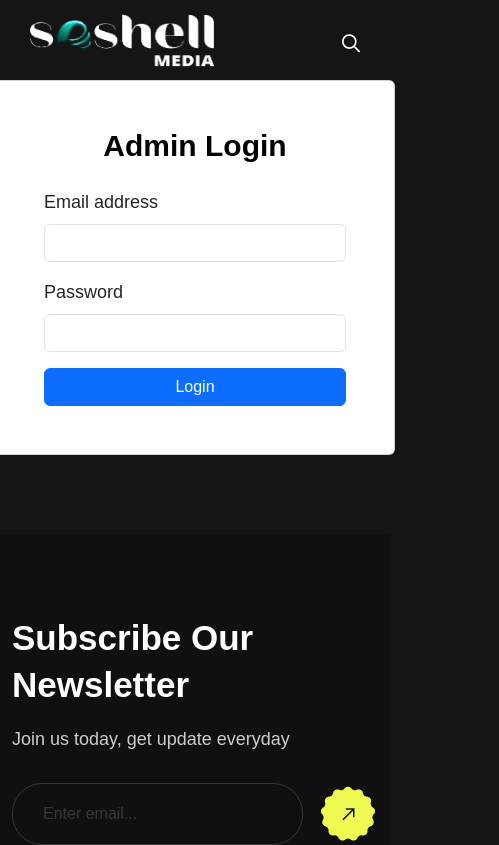
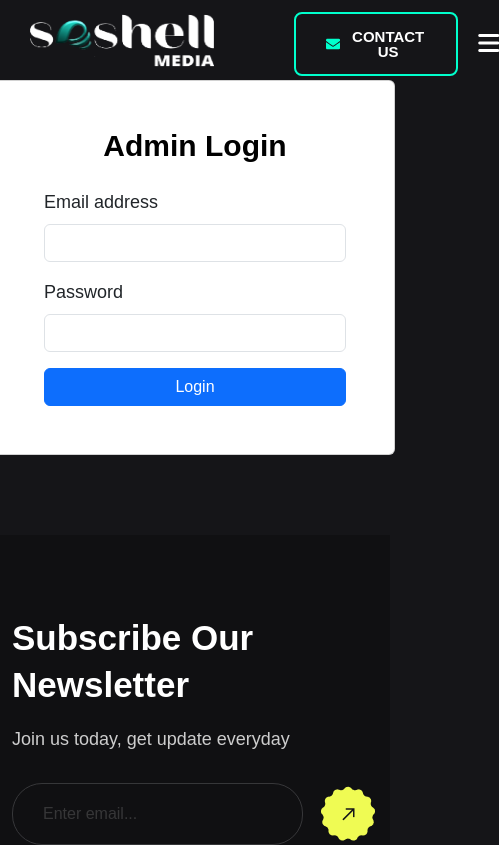
Before and after one commit to sajalshh/soshellMedia, a React (Vite) app in the folder frontend/: page /login in a window 390 px wide. Shown: the top 845 px of the page, 499 px wide, since content can reach past the window. Built offline with nearby package versions, Linux system fonts and the light colour scheme; no server answers; a web font is replaced by a local one.

Commit message:
navbar and cleanups

```diff
--- a/frontend/src/components/Footer.jsx
+++ b/frontend/src/components/Footer.jsx
@@ -86,7 +86,7 @@ export default function Footer() {
               className="col-xl-3 col-lg-4 col-md-6 ps-lg-3 wow fadeInUp"
               data-wow-delay=".8s"
             >
-              <div className="single-footer-widget">
+              {/* <div className="single-footer-widget">
                 <div className="widget-head">
                   <h3>Instagram</h3>
                 </div>
@@ -124,7 +124,7 @@ export default function Footer() {
                     </div>
                   </div>
                 </div>
-              </div>
+              </div> */}
             </div>
           </div>
         </div>
@@ -135,7 +135,7 @@ export default function Footer() {
             <div className="logo-img wow fadeInUp" data-wow-delay=".3s">
               <a href="index.html">
                 <img
-                  src="/assets/img/logo/header.png"
+                  src="/assets/img/logo/logo.png"
                   alt="header"
                   style={{ width: "164px", height: "62px" }}
                 />
--- a/frontend/src/components/Header.jsx
+++ b/frontend/src/components/Header.jsx
@@ -1,25 +1,36 @@
 import React, { useState, useEffect } from "react";
 import { Link } from "react-router-dom";
+import { FaEnvelope } from "react-icons/fa";
 
-// A reusable component for the navigation links
-// This prevents repeating code and makes updates easier
-const NavLinks = () => (
+// 1. Updated NavLinks to accept a 'closeMenu' function
+const NavLinks = ({ closeMenu }) => (
   <nav id="mobile-menu">
     <ul>
+      {/* 2. Added onClick={closeMenu} to every link */}
       <li>
-        <Link to="/">Home</Link>
+        <Link to="/" onClick={closeMenu}>
+          Home
+        </Link>
       </li>
       <li>
-        <Link to="/about">About Us</Link>
+        <Link to="/about" onClick={closeMenu}>
+          About Us
+        </Link>
       </li>
       <li>
-       <Link to="/service">Services</Link>
-      </li>
-      <li className="has-dropdown">
-        <Link to="/news">Blog</Link>
+        <Link to="/service" onClick={closeMenu}>
+          Services
+        </Link>
       </li>
       <li>
-        <Link to="/contact">Contact</Link>
+        <Link to="/news" onClick={closeMenu}>
+          Blog
+        </Link>
+      </li>
+      <li>
+        <Link to="/contact" onClick={closeMenu}>
+          Contact
+        </Link>
       </li>
     </ul>
   </nav>
@@ -42,20 +53,36 @@ export default function Header() {
 
   return (
     <>
-      {/* =====================================================
-        Off-Canvas Sidebar for Mobile Menu
-        =====================================================
-      */}
+      <div className="fix-area">
+        <div className={`offcanvas__info ${isSidebarOpen ? "info-open" : ""}`}>
+          <div className="offcanvas__wrapper">
+            <div className="offcanvas__content">
+              <div className="offcanvas__top mb-5 d-flex justify-content-between align-items-center">
+                <div className="offcanvas__logo">
+                  <Link to="/" onClick={() => setIsSidebarOpen(false)}>
+                    <img src="/assets/img/logo/white-logo.svg" alt="logo-img" />
+                  </Link>
+                </div>
+                <div className="offcanvas__close">
+                  <button onClick={() => setIsSidebarOpen(false)}>
+                    <i className="fas fa-times"></i>
+                  </button>
+                </div>
+              </div>
 
+              <div className="mobile-menu fix mb-3">
+                {/* 3. We pass the function down to the component here */}
+                <NavLinks closeMenu={() => setIsSidebarOpen(false)} />
+              </div>
+            </div>
+          </div>
+        </div>
+      </div>
       <div
         className={`offcanvas__overlay ${isSidebarOpen ? "overlay-open" : ""}`}
         onClick={() => setIsSidebarOpen(false)}
       ></div>
 
-      {/* =====================================================
-        Main Header for Desktop
-        =====================================================
-      */}
       <header
         id="header-sticky"
         className={`header-1 ${isSticky ? "sticky" : ""}`}
@@ -74,39 +101,35 @@ export default function Header() {
                   </Link>
                 </div>
                 <div className="mean__menu-wrapper">
-                  {/* Desktop navigation links are rendered here */}
                   <div className="main-menu">
-                    <NavLinks />
+                    {/* The desktop menu doesn't need the close function */}
+                    <NavLinks closeMenu={() => {}} />
                   </div>
                 </div>
               </div>
               <div className="header-right d-flex justify-content-end align-items-center">
-                <Link to="/login" className="join-text">
-                  <img src="/assets/img/discord.svg" alt="img" /> Join now
+                {/* 2. Updated "Contact Us" link */}
+                <Link to="/contact" className="theme-btn contact-btn">
+                  <FaEnvelope />
+                  <span>Contact Us</span>
                 </Link>
-                <a
-                  href="#0"
-                  className="search-trigger search-icon"
-                  onClick={(e) => {
-                    e.preventDefault();
-                    setIsSearchOpen(true);
-                  }}
-                >
-                  <i className="fa-regular fa-magnifying-glass"></i>
-                </a>
 
-                {/* Hamburger Icon - only visible on mobile via CSS */}
+                {/* 3. Magnifying glass button has been removed */}
 
+                <div className="header__hamburger d-xl-block my-auto">
+                  <div
+                    className="sidebar__toggle"
+                    onClick={() => setIsSidebarOpen(true)}
+                  >
+                    <i className="fas fa-bars"></i>
+                  </div>
+                </div>
               </div>
             </div>
           </div>
         </div>
       </header>
 
-      {/* =====================================================
-        Search Popup Area
-        =====================================================
-      */}
       <div className={`search-wrap ${isSearchOpen ? "open" : ""}`}>
         <div className="search-inner">
           <i
--- a/frontend/src/styles/legacy.css
+++ b/frontend/src/styles/legacy.css
@@ -307,7 +307,6 @@
 .about-items .about-content ul li {
   font-size: 15px; /* Adjust this as needed, e.g., 12px or 13px */
   line-height: 1.5;
-
 }
 .hero-content {
   display: flex;
@@ -642,7 +641,6 @@
     max-width: 800px;
     margin-left: auto;
     margin-right: auto;
-
   }
 }
 
@@ -740,14 +738,10 @@
   font-size: 52px !important; /* Adjust as needed */
 }
 
-
-
 .media-name {
   color: #03dcb0 !important;
   font-size: 52px; /* Replace with your desired color */
 }
-
-
 
 .the-real h2 div {
   margin-top: 10px;
@@ -788,11 +782,9 @@
   box-shadow: 0 10px 30px rgba(0, 0, 0, 0.4);
 }
 
-
 .counter-one {
   transform: scale(0.9); /* reduce size */
   transform-origin: center;
-
 }
 
 .login {
@@ -817,7 +809,7 @@
   font-weight: 600;
   color: #ffffff;
   text-transform: uppercase;
-  letter-spacing: .05em;
+  letter-spacing: 0.05em;
   margin-top: 2.5rem;
   margin-bottom: 1rem;
   padding-bottom: 0.5rem;
@@ -857,7 +849,7 @@
 
 /* Custom accordion icon (plus/minus effect) */
 .dashboard-accordion .accordion-button::after {
-  content: '\002B'; /* Plus sign */
+  content: "\002B"; /* Plus sign */
   font-size: 1.5rem;
   background-image: none; /* Remove default Bootstrap icon */
   font-weight: 300;
@@ -865,7 +857,7 @@
 }
 
 .dashboard-accordion .accordion-button:not(.collapsed)::after {
-  content: '\2212'; /* Minus sign */
+  content: "\2212"; /* Minus sign */
   transform: translateY(-4px);
 }
 
@@ -874,7 +866,6 @@
   padding: 1.5rem;
   background-color: #f7fafc;
 }
-
 
 /* --- Status Message Styling (Loading/Success/Error) --- */
 .status-message {
@@ -913,7 +904,6 @@
     transform: translateY(0);
   }
 }
-
 
 /* --- Manage SEO Component Styling --- */
 
@@ -978,10 +968,10 @@
 }
 
 .tiptap-editor-wrapper {
-  border: 1px solid #cbd5e0;        /* Adds the missing border */
-  border-radius: 6px;              /* Rounds the corners to match other inputs */
-  padding: 0.5rem 0.75rem;         /* Adds some internal spacing for the text */
-  background-color: #fff;          /* Ensures a white background */
+  border: 1px solid #cbd5e0; /* Adds the missing border */
+  border-radius: 6px; /* Rounds the corners to match other inputs */
+  padding: 0.5rem 0.75rem; /* Adds some internal spacing for the text */
+  background-color: #fff; /* Ensures a white background */
   transition: border-color 0.15s ease-in-out, box-shadow 0.15s ease-in-out;
 }
 
@@ -994,9 +984,8 @@
 /* This targets the actual editable area inside the wrapper */
 .tiptap-editor-wrapper .ProseMirror {
   min-height: 200px; /* Ensures the editor has a decent default height */
-  outline: none;     /* Removes the default browser outline, as our wrapper now handles the focus style */
-}
-
+  outline: none; /* Removes the default browser outline, as our wrapper now handles the focus style */
+}
 
 /*
 ==============================================
@@ -1063,7 +1052,6 @@ Responsive Styles for AboutPage.jsx
   }
 }
 
-
 /*
 ==============================================
 Responsive Styles for StickyCardScroller.jsx
@@ -1117,7 +1105,8 @@ Responsive Styles for StickyCardScroller.jsx
   .card-text h2 {
     font-size: 28px !important;
   }
-  .card-text p, .card-bullets {
+  .card-text p,
+  .card-bullets {
     font-size: 16px !important;
   }
 }
@@ -1176,7 +1165,6 @@ Responsive Styles for StickyCardScroller.jsx
 }
 /* For Small Mobile Devices (up to 575px) */
 @media (max-width: 575px) {
-
   /* 1. Adjust the main section title */
   .sticky-scroll-wrapper .section-title h2 {
     font-size: 32px !important;
@@ -1218,7 +1206,9 @@ Responsive Styles for StickyCardScroller.jsx
   }
 
   .mobile-card-slider .swiper-pagination-bullet-active {
-    background: var(--tp-theme-primary) !important; /* Your theme's neon color */
+    background: var(
+      --tp-theme-primary
+    ) !important; /* Your theme's neon color */
     opacity: 1;
   }
 }
@@ -1236,7 +1226,6 @@ FINAL v2 CORRECTED Styles for Projects.jsx (Desktop & Mobile Separation)
     font-size: 48px !important;
   }
 }
-
 
 /* --- B. TABLET & MOBILE STYLES (Screens below 992px) --- */
 @media (max-width: 991px) {
@@ -1334,8 +1323,6 @@ FINAL v2 CORRECTED Styles for Projects.jsx (Desktop & Mobile Separation)
   }
 }
 
-
-
 /*
 ==============================================
 Responsive Styles for Hero.jsx
@@ -1403,14 +1390,12 @@ Responsive Styles for Hero.jsx
 @media (max-width: 575px) {
   .hero-content h1 {
     font-size: 40px !important;
-
   }
 
   .hero-content h1 .text-2 {
     font-size: 40px !important;
     /* This line makes the font-weight match the first line */
     font-weight: inherit !important;
-
   }
 
   .hero-content p.sub {
@@ -1492,7 +1477,6 @@ FINAL - Responsive Styles for About.jsx (Mobile & Tablet Only)
 
 /* --- For Tablets and Smaller (screens BELOW 992px) --- */
 @media (max-width: 991px) {
-
   /* --- 1. Fix Main Title Alignment & Wrapping --- */
 
   /* Remove the large desktop margin to allow centering */
@@ -1517,7 +1501,6 @@ FINAL - Responsive Styles for About.jsx (Mobile & Tablet Only)
   .the-real h2 div {
     font-size: 45px !important;
   }
-
 
   /* --- 2. Make Tab Navigation Horizontal --- */
 
@@ -1536,7 +1519,6 @@ FINAL - Responsive Styles for About.jsx (Mobile & Tablet Only)
     padding: 12px 25px !important;
   }
 
-
   /* --- 3. Stack Tab Content Vertically --- */
 
   .about-items {
@@ -1555,7 +1537,6 @@ FINAL - Responsive Styles for About.jsx (Mobile & Tablet Only)
     text-align: left !important;
   }
 }
-
 
 /* --- For Mobile Only (screens BELOW 768px) --- */
 @media (max-width: 767px) {
@@ -1683,7 +1664,6 @@ FINAL V2 - Responsive Styles for Header.jsx (Maximum Specificity)
   }
 }
 
-
 /*
 ==============================================
 Responsive Styles for Showcase.jsx
@@ -1709,7 +1689,6 @@ Responsive Styles for Showcase.jsx
   }
 }
 
-
 /* For Mobile Devices (up to 767px) */
 @media (max-width: 767px) {
   .showcase-section .center-section {
@@ -1740,7 +1719,6 @@ Responsive Styles for Showcase.jsx
 /* For teal text */
 .text-neon {
   font-family: "Marcellus", sans-serif !important;
-
 }
 
 /* For white text (default) */
@@ -1749,7 +1727,6 @@ Responsive Styles for Showcase.jsx
 .hero-content p.sub {
   font-family: "Satoshi Variable", sans-serif !important;
 }
-
 
 @media (max-width: 575px) {
   /*
@@ -1788,10 +1765,12 @@ Responsive Styles for Showcase.jsx
   }
 
   /* Specific rule for the very last card in the layout */
-  .work-process-section .justify-content-center .col-md-6:last-child .work-process-items {
+  .work-process-section
+    .justify-content-center
+    .col-md-6:last-child
+    .work-process-items {
     margin-bottom: 0;
   }
-
 
   /* --- Card Icon --- */
   .work-process-items .icon {
@@ -1808,7 +1787,7 @@ Responsive Styles for Showcase.jsx
   /* --- Card Number --- */
   .work-process-items .number {
     font-size: 30px; /* Adjust number size */
-    top: 15px;      /* Adjust position if it's absolutely positioned */
+    top: 15px; /* Adjust position if it's absolutely positioned */
     right: 20px;
   }
 
@@ -1854,3 +1833,142 @@ Responsive Styles for Showcase.jsx
     padding: 0 15px !important;
   }
 }
+
+/*
+===================================================================
+  FINAL DEFINITIVE CSS for Header Mobile Menu
+  (Overrides main.css conflicts)
+===================================================================
+*/
+
+/* This media query targets tablets and mobile devices */
+@media (max-width: 1199px) {
+  /* --- 1. HIDE DESKTOP ELEMENTS & SHOW HAMBURGER ICON --- */
+  .header-1 .main-menu,
+  .header-1 .join-text {
+    display: none !important;
+  }
+  .header__hamburger .sidebar__toggle {
+    display: block !important;
+    font-size: 24px !important;
+    color: #fff !important;
+    cursor: pointer !important;
+    z-index: 100000;
+  }
+
+  /* --- 2. STYLE THE OFF-CANVAS CONTAINER --- */
+  .offcanvas__info {
+    height: auto !important;
+    max-height: 80vh !important;
+    padding-bottom: 40px !important;
+    width: 100% !important;
+    top: 0 !important;
+    left: 0 !important;
+    border-bottom: 1px solid rgba(255, 255, 255, 0.1);
+    background: rgba(15, 15, 20, 0.7) !important;
+    backdrop-filter: blur(20px) !important;
+    -webkit-backdrop-filter: blur(20px) !important;
+    transform: translateY(-105%) !important;
+    transition: transform 0.6s cubic-bezier(0.19, 1, 0.22, 1) !important;
+  }
+  .offcanvas__info.info-open {
+    transform: translateY(0) !important;
+  }
+
+  .offcanvas__info .mobile-menu nav#mobile-menu ul {
+    padding-left: 0 !important;
+  }
+  /* --- 3. CRITICAL FIX: FORCE CORRECT LAYOUT FOR MOBILE MENU --- */
+  .offcanvas__info .mobile-menu nav#mobile-menu > ul {
+    display: flex !important;
+    flex-direction: column !important;
+    text-align: left !important;
+    width: 100% !important;
+  }
+
+  .offcanvas__info .mobile-menu nav#mobile-menu > ul > li {
+    display: block !important; /* CRITICAL: Overrides inline-block from main.css */
+    width: 100% !important;
+    margin: 0 !important; /* CRITICAL: Overrides desktop margins */
+    padding: 0 !important;
+    border-bottom: 1px solid rgba(255, 255, 255, 0.1) !important;
+  }
+
+  .offcanvas__info .mobile-menu nav#mobile-menu > ul > li:last-child {
+    border-bottom: none !important;
+  }
+
+  .offcanvas__wrapper {
+    padding: 0 !important;
+  }
+
+  .offcanvas__info .mobile-menu nav#mobile-menu > ul > li > a {
+    display: block !important;
+    color: #ffffff !important;
+    background: transparent !important;
+    padding: 15px 20px !important;
+    font-size: 20px !important;
+    font-weight: 600 !important;
+    transition: all 0.3s ease !important;
+  }
+
+  .offcanvas__info .mobile-menu nav#mobile-menu > ul > li > a:hover {
+    background: rgba(255, 255, 255, 0.1) !important;
+    color: var(--tp-theme-primary, #00ffcc) !important;
+  }
+
+  /* Hide submenus in this design for simplicity */
+  .offcanvas__info .mobile-menu nav#mobile-menu .submenu {
+    display: none !important;
+  }
+}
+@media (max-width: 1199px) {
+  .offcanvas__info .mobile-menu nav#mobile-menu {
+    position: static !important;
+
+    transform: none !important;
+
+    left: auto !important;
+
+    right: auto !important;
+    background-color: #00000000;
+
+    top: auto !important;
+
+    margin: 0 !important;
+
+    padding: 0 !important;
+  }
+}
+
+
+/*
+=====================================================
+  Header "Contact Us" Button Styles
+=====================================================
+*/
+.header-right .contact-btn {
+  display: inline-flex !important;
+  align-items: center !important;
+  gap: 10px !important; /* Space between icon and text */
+  padding: 15px 30px !important; /* Adjust button size */
+  background-color: transparent !important;
+  border: 2px solid var(--tp-theme-primary, #03dcb0) !important;
+  color: #ffffff !important;
+  transition: all 0.3s ease !important;
+}
+
+.header-right .contact-btn svg { /* Target the react-icon svg */
+  font-size: 18px !important;
+  color: var(--tp-theme-primary, #03dcb0) !important; /* Teal color */
+  transition: all 0.3s ease !important;
+}
+
+.header-right .contact-btn:hover {
+  background-color: var(--tp-theme-primary, #03dcb0) !important;
+  color: #0b0c0c !important; /* Dark text on hover */
+}
+
+.header-right .contact-btn:hover svg {
+  color: #0b0c0c !important;
+}
```
Also changed, not shown: 6 other files (tests, documents, lock files or other folders). Lines whose indentation alone changed are shown as unchanged.
